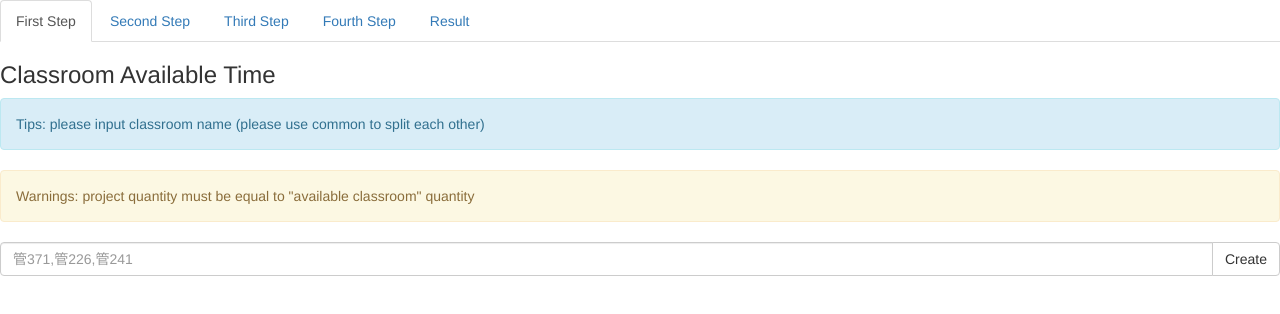
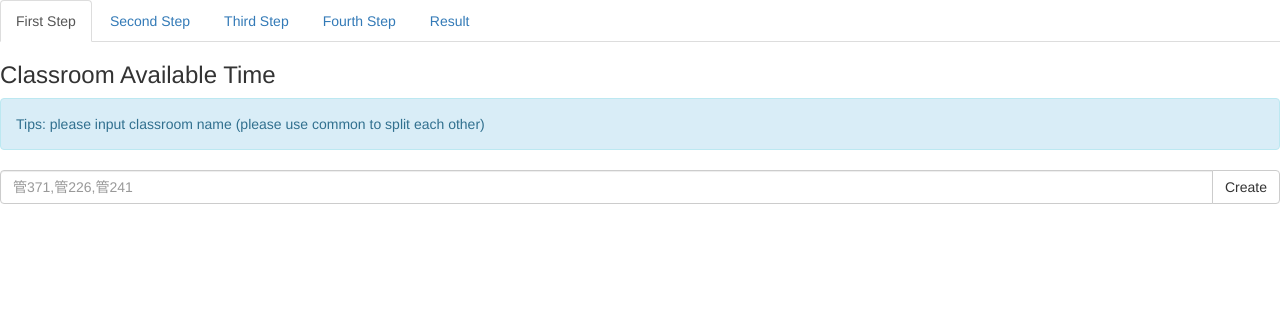
Before and after one commit to GJim/projectScheduling, a website: page views/index.html in a window 1280 px wide. Drawn offline with nearby package versions, Linux system fonts and the light colour scheme.

Commit message:
fixed avaliable classroom not equal to project quantity problem

```diff
--- a/views/index.html
+++ b/views/index.html
@@ -17,7 +17,6 @@
     <div id="classroom" class="tab-pane fade in active">
   		<h3>Classroom Available Time</h3>
   		<div class="alert alert-info" role="alert">Tips: please input classroom name (please use common to split each other)</div>
-  		<div class="alert alert-warning" role="alert">Warnings: project quantity must be equal to "available classroom" quantity</div>
   		<div class="input-group">
 			  <input type="text" class="form-control" placeholder="管371,管226,管241" id="cInput">
 			  <div class="input-group-btn">
```
